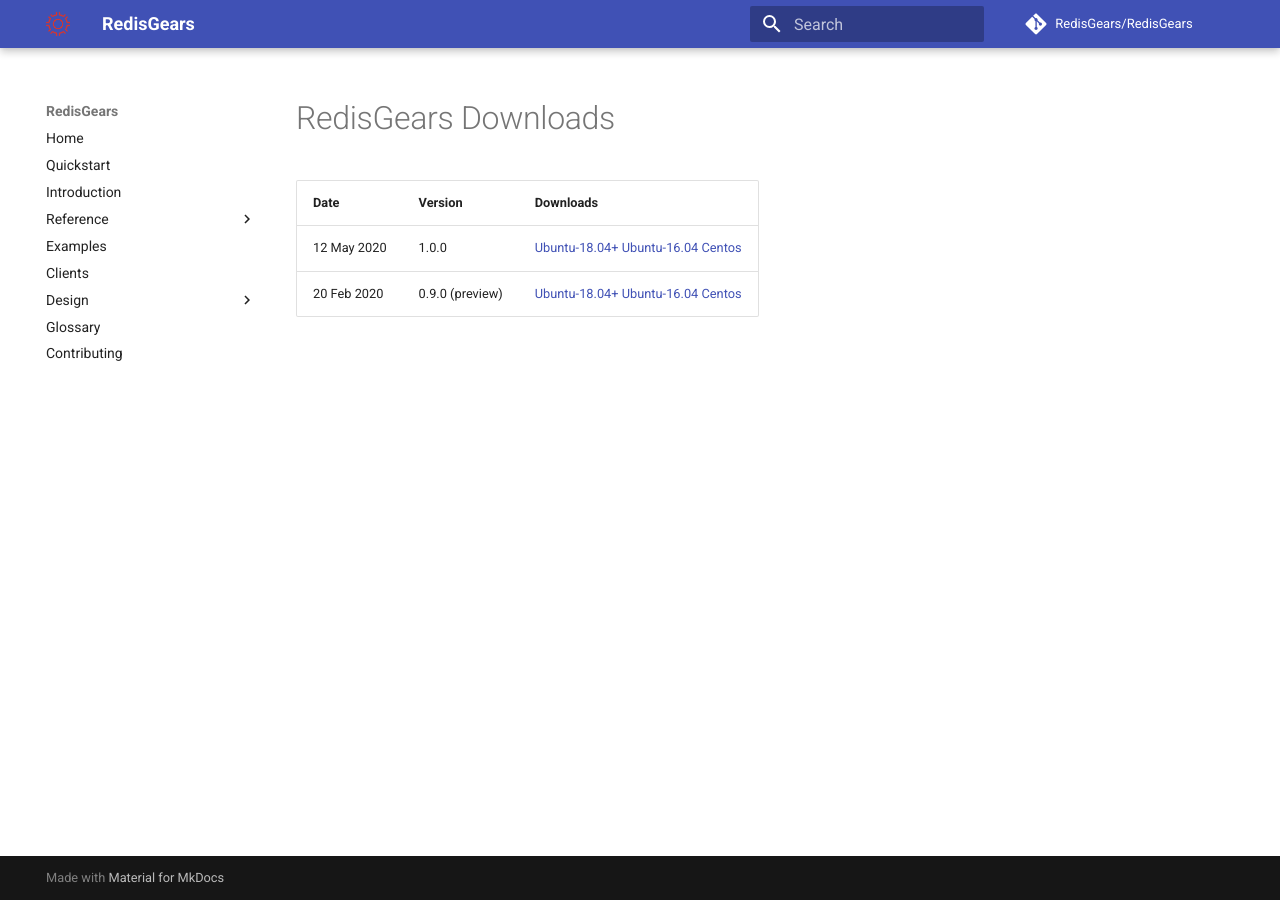
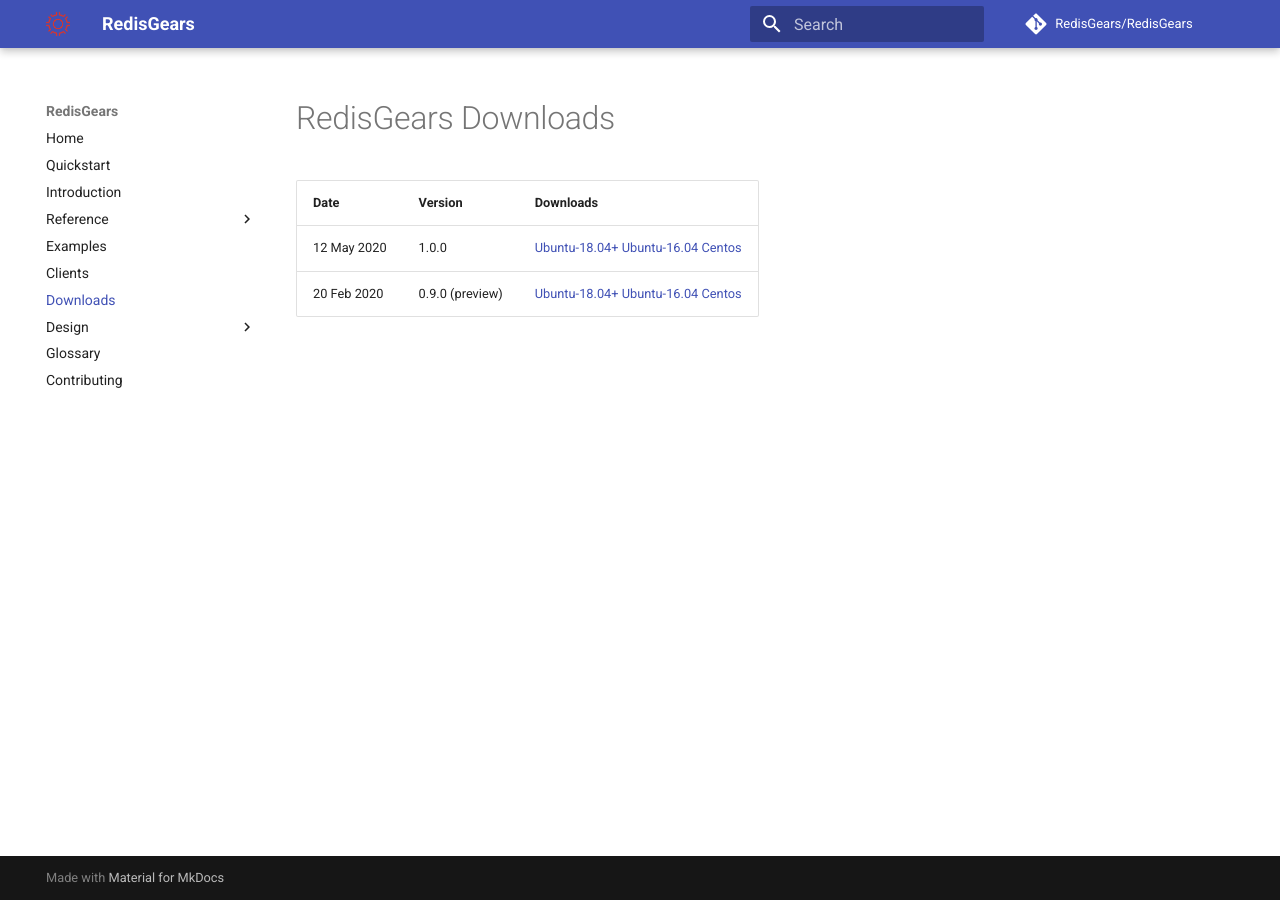
Before and after one commit to RedisGears/RedisGears, an MkDocs documentation site: the page built from docs/downloads.md, in a window 1280 px wide. Built offline with MkDocs 1.6.1 and Material for MkDocs 9.7.7, drawn with Linux system fonts in a browser that asks for light colours; comment, search, counter and statistics services are not loaded.

Commit message:
Update mkdocs.yml

```diff
--- a/mkdocs.yml
+++ b/mkdocs.yml
@@ -36,6 +36,7 @@
     - 'Configuration': 'configuration.md'
   - 'Examples': 'examples.md'
   - 'Clients': 'clients.md'
+  - 'Downloads': 'downloads.md'
   - 'Design':
     - 'Isolation Technics': 'isolation_technics.md'
   - 'Glossary': 'glossary.md'
```
